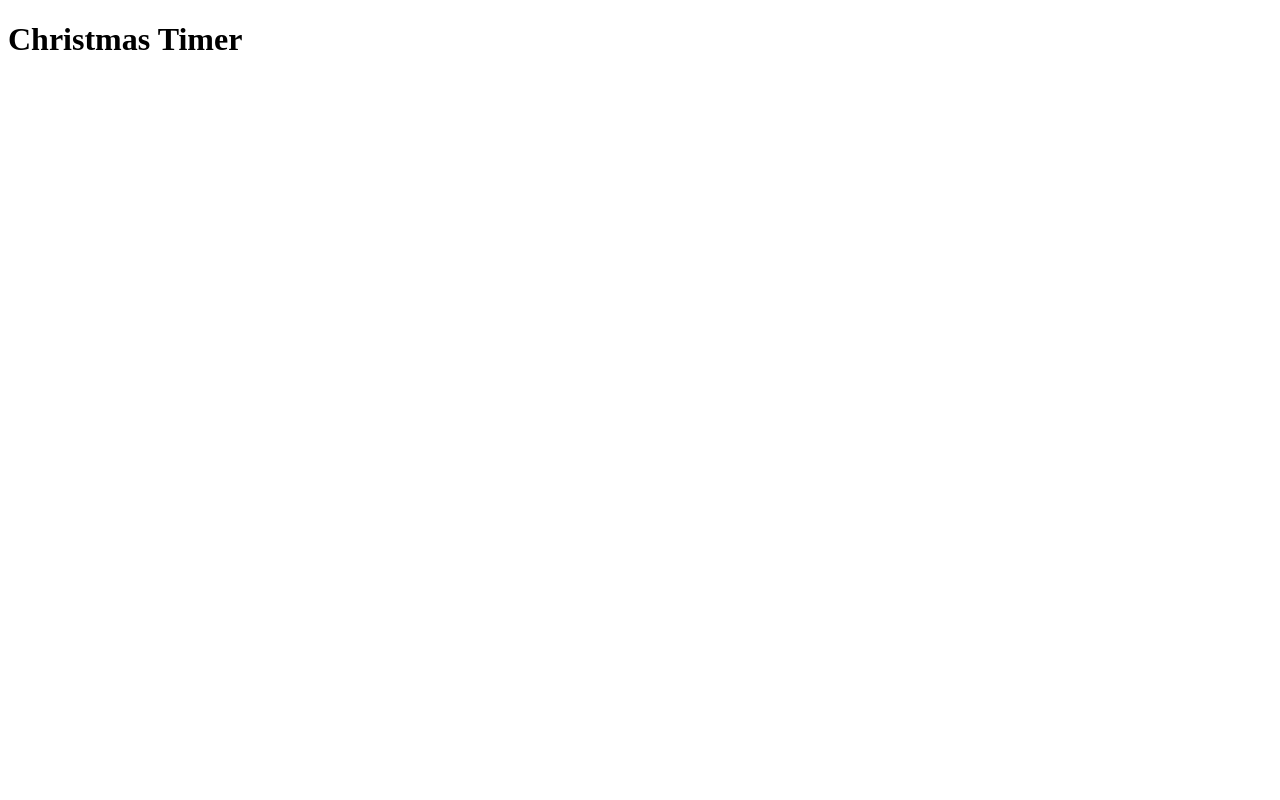
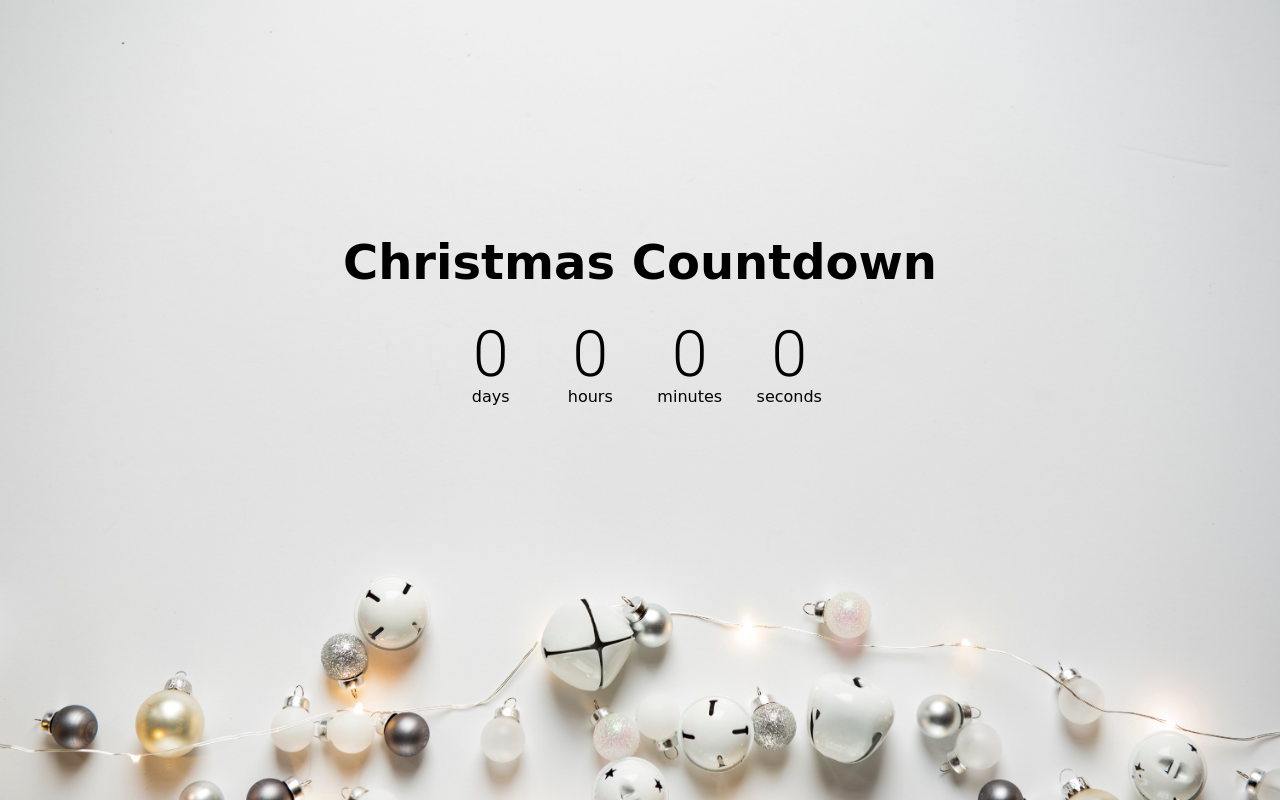
Before and after one commit to alinemartins/countdown-christmas, a plain HTML site: page index.html in a window 1280 px wide. Drawn offline with Linux system fonts and the light colour scheme; a web font is replaced by a local one.

Commit message:
Add style

```diff
--- a/index.html
+++ b/index.html
@@ -7,7 +7,25 @@
     <link rel="stylesheet" href="style.css">
 </head>
 <body>
-    <h1>Christmas Timer</h1>
+    <h1>Christmas Countdown</h1>
+    <div class="countdown-el countdown-container">
+        <div class="days-container">
+            <p class="big-text" id="days">0</p>
+            <span>days</span>
+        </div>
+        <div class="countdown-el hours-container">
+            <p class="big-text" id="hours">0</p>
+            <span>hours</span>
+        </div>
+        <div class="countdown-el minutes-container">
+            <p class="big-text" id="minutes">0</p>
+            <span>minutes</span>
+        </div>
+        <div class="countdown-el seconds-container">
+            <p class="big-text" id="seconds">0</p>
+            <span>seconds</span>
+        </div>
+    </div>
     <script src="index.js"></script>
 </body>
 </html>
--- a/style.css
+++ b/style.css
@@ -0,0 +1,38 @@
+@import url('https://fonts.googleapis.com/css2?family=Mountains+of+Christmas:wght@700&display=swap');
+@import url('https://fonts.googleapis.com/css2?family=Roboto:wght@300&display=swap');
+
+* {
+    box-sizing: border-box;
+}
+
+body {
+    background-image: url(./img/joanna-kosinska-dka5C8Ct2Fw-unsplash.jpg);
+    background-size: cover;
+    background-position: center center;
+    display: flex;
+    flex-direction: column;
+    align-items: center;
+    justify-content: center;
+    min-height: 100vh;
+    font-family: 'Mountains of Christmas', cursive;
+    margin: 0;
+}
+
+h1 {
+    font-size: 3rem;
+    margin-top: -10rem;
+}
+.countdown-container {
+    display: flex;
+}
+
+.big-text {
+    font-family: 'Roboto', sans-serif;
+    font-size: 4rem;
+    line-height: 1;
+    margin: 0 2rem;
+}
+
+.countdown-el {
+    text-align: center;
+}
```
Also changed, not shown: img/joanna-kosinska-dka5C8Ct2Fw-unsplash.jpg (added).
